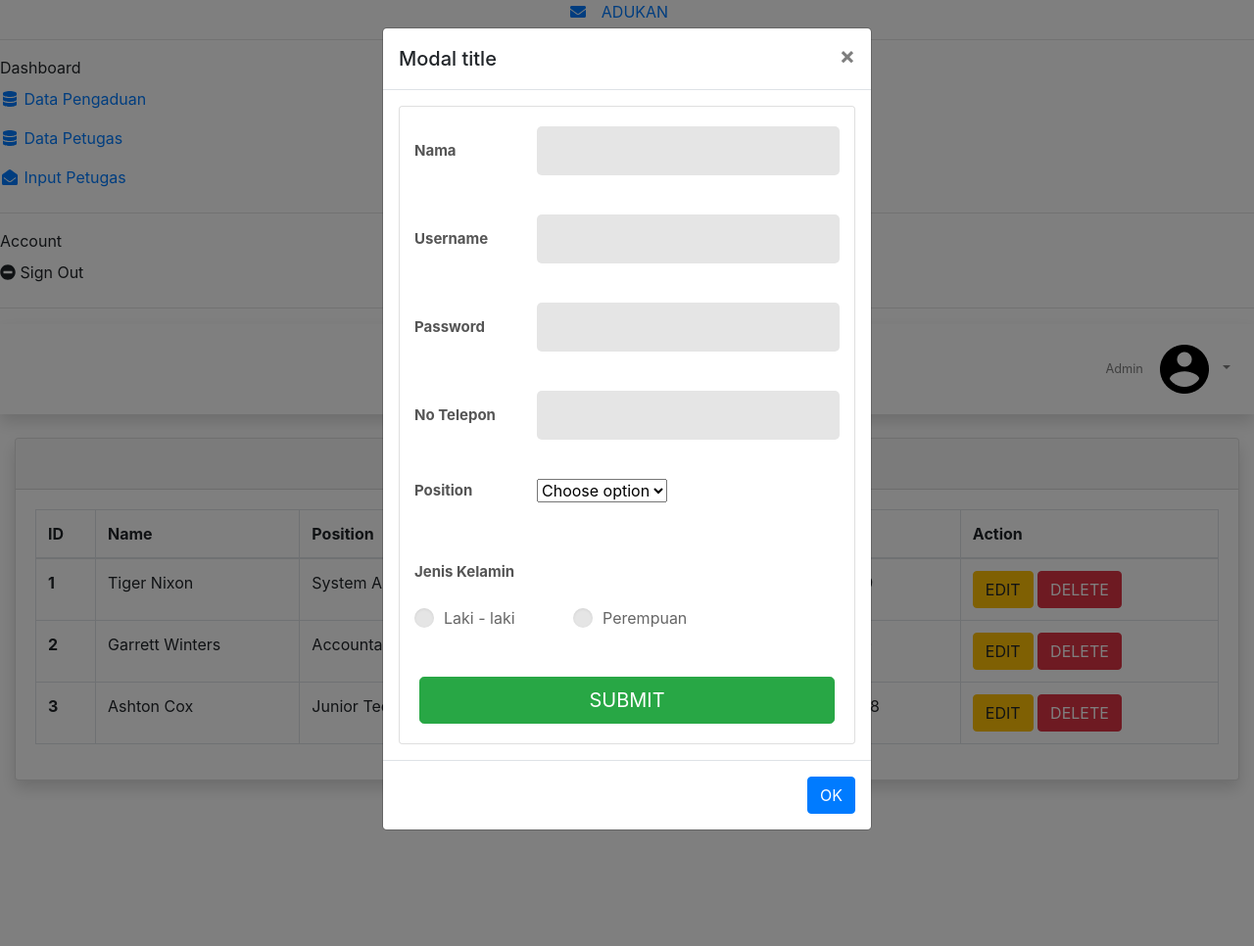
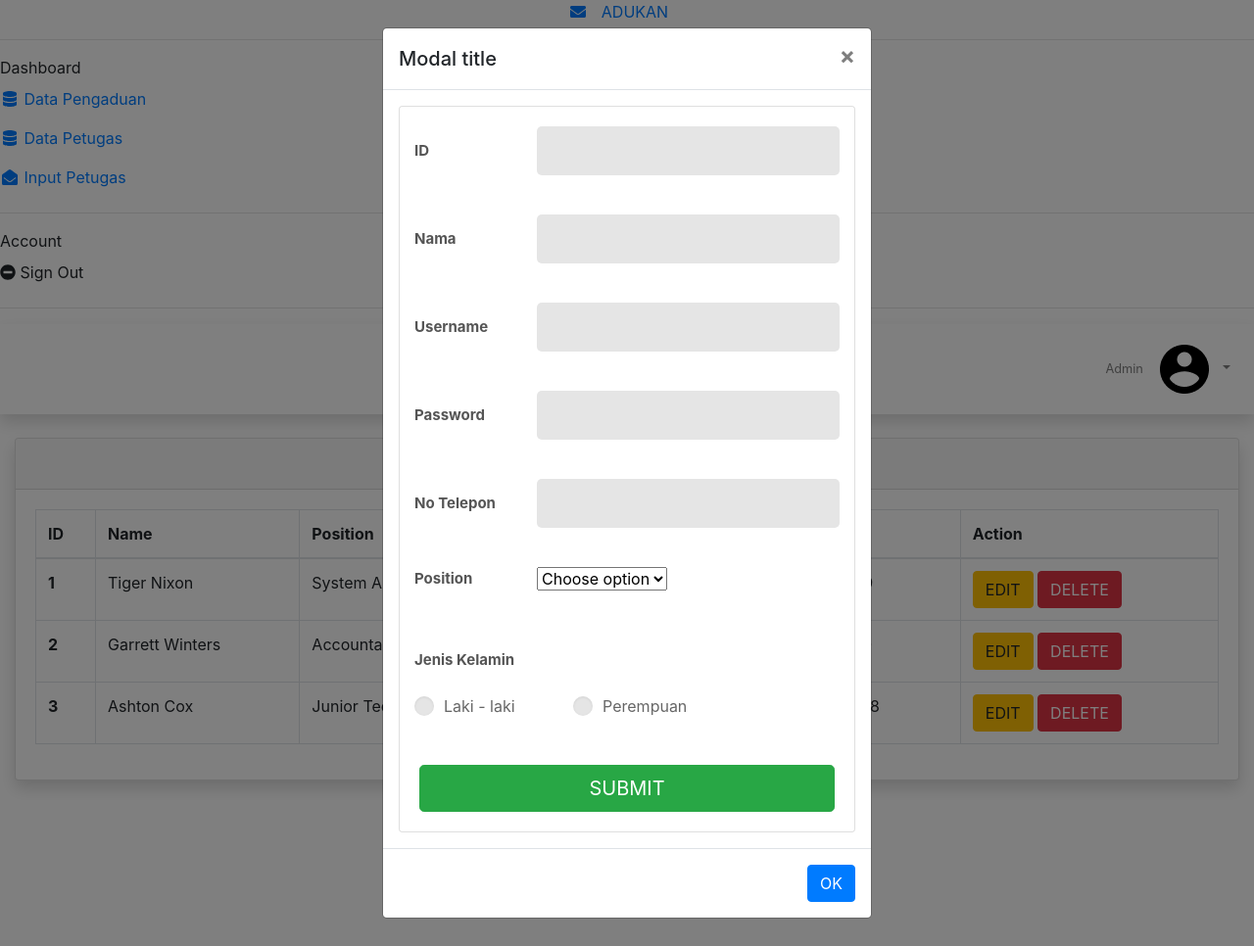
Before and after one commit to RafiIzzatulRizquFaris/PengaduanMasyarakatCI, a CodeIgniter app: page /PengaduanMasyarakatCI/OfficerDataController/index in a window 1280 px wide, after a click on "EDIT". Shown: the whole page at 98% size. Run offline with CodeIgniter, Linux system fonts and the light colour scheme; some libraries are stand-ins or nearby versions.

Commit message:
Update officerdatadashboard.php
add id input

```diff
--- a/application/views/admin/officerdatadashboard.php
+++ b/application/views/admin/officerdatadashboard.php
@@ -239,6 +239,14 @@
 						<div class="card-body">
 							<form method="POST" action="invoice.php">
 								<div class="form-row">
+									<div class="name">ID</div>
+									<div class="value">
+										<div class="input-group">
+											<input class="input--style-5" type="text" name="id_officer" disabled />
+										</div>
+									</div>
+								</div>
+								<div class="form-row">
 									<div class="name">Nama</div>
 									<div class="value">
 										<div class="input-group">
```
